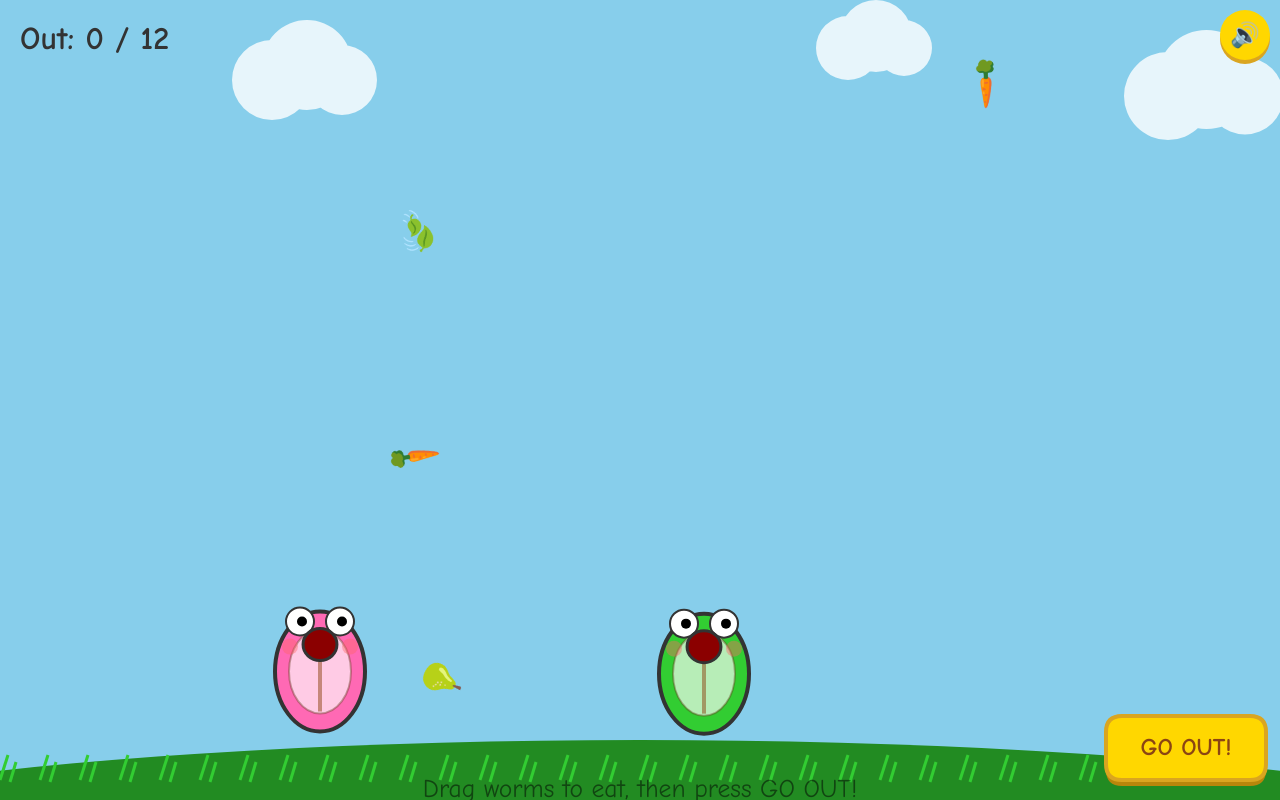
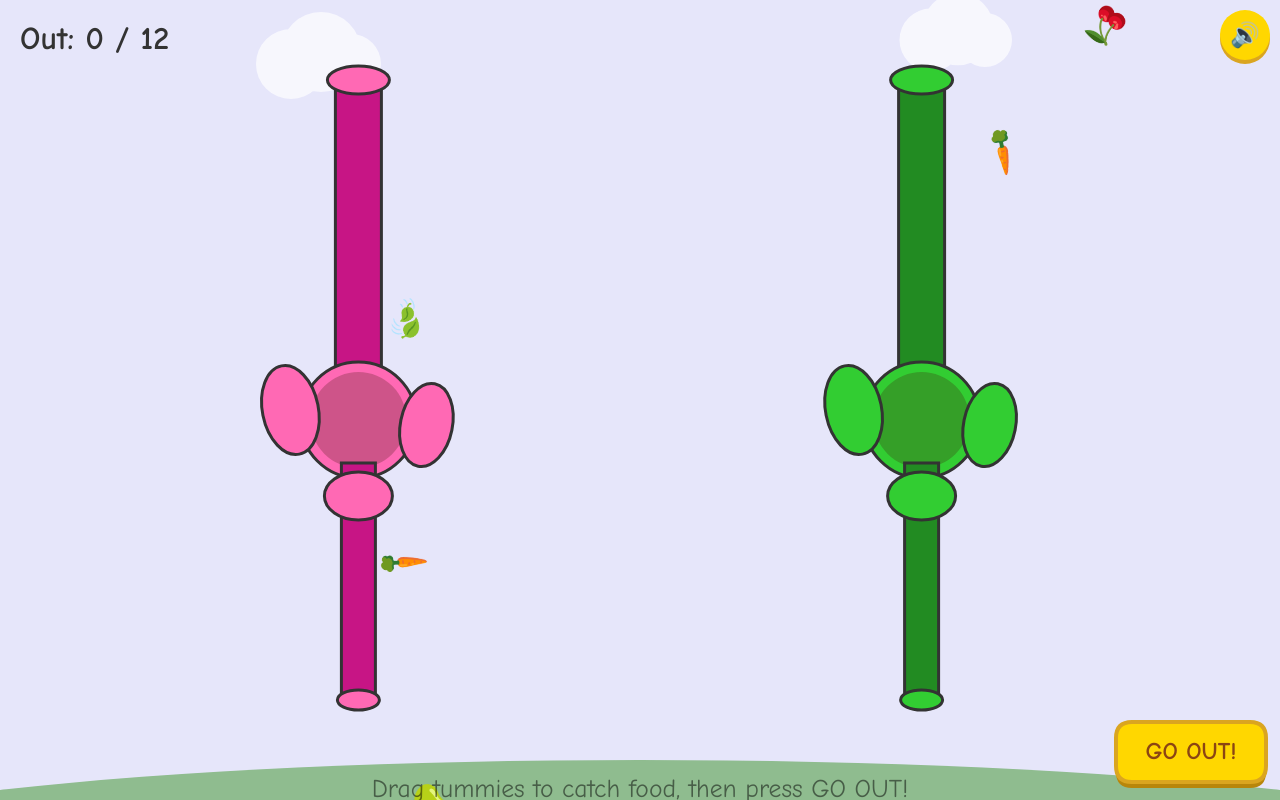
Before and after one commit to n2l3s4/hermes-game-2026-04-19-2, a plain HTML site: page index.html in a window 1280 px wide. Drawn offline with Linux system fonts and the light colour scheme.

Commit message:
Show inside tummy cross-section, no head visible

```diff
--- a/index.html
+++ b/index.html
@@ -6,7 +6,7 @@
 <title>Bobo's Worm Feast</title>
 <style>
   * { margin: 0; padding: 0; box-sizing: border-box; }
-  html, body { width: 100%; height: 100%; overflow: hidden; background: #87CEEB; font-family: 'Comic Sans MS', 'Chalkboard SE', sans-serif; }
+  html, body { width: 100%; height: 100%; overflow: hidden; background: #E6E6FA; font-family: 'Comic Sans MS', 'Chalkboard SE', sans-serif; }
   #gameCanvas { display: block; width: 100vw; height: 100vh; }
   #muteBtn { position: absolute; top: 10px; right: 10px; width: 50px; height: 50px; border: none; border-radius: 50%; background: #FFD700; font-size: 24px; cursor: pointer; z-index: 10; box-shadow: 0 4px 0 #DAA520; }
   #muteBtn:active { transform: translateY(4px); box-shadow: 0 0 0 #DAA520; }
@@ -65,22 +65,19 @@ function playMiss() {
 // Game state
 const foodsNeeded = 12;
 let foods = [];
-let tubeFoods = []; // foods inside worm tubes
-let poopedFoods = []; // foods flying out
+let tubeFoods = [];
+let poopedFoods = [];
 let gameOver = false;
 let spawnTimer = 0;
 let spawnInterval = 60;
 let score = 0;
-let worm1 = { x: 0, y: 0, w: 90, h: 120, color: '#FF69B4', targetX: 0 };
-let worm2 = { x: 0, y: 0, w: 90, h: 120, color: '#32CD32', targetX: 0 };
+let worm1 = { x: 0, targetX: 0, color: '#FF69B4', dark: '#C71585' };
+let worm2 = { x: 0, targetX: 0, color: '#32CD32', dark: '#228B22' };
 let draggedWorm = null;
 let foodTypes = ['🍎','🍐','🥕','🍇','🍒','🍃'];
 let particles = [];
 let winTime = 0;
-let buttonPressed = false;
 let buttonAnim = 0;
-
-// Button rect (set in draw)
 let outBtn = { x: 0, y: 0, w: 140, h: 70 };
 
 function resetGame() {
@@ -92,26 +89,22 @@ function resetGame() {
   score = 0;
   spawnTimer = 0;
   winTime = 0;
-  buttonPressed = false;
   buttonAnim = 0;
-  worm1.targetX = W * 0.25;
+  worm1.targetX = W * 0.28;
   worm1.x = worm1.targetX;
-  worm1.y = H - 160;
-  worm2.targetX = W * 0.55;
+  worm2.targetX = W * 0.72;
   worm2.x = worm2.targetX;
-  worm2.y = H - 160;
 }
 resetGame();
 
 function spawnFood() {
-  const size = 36;
-  const margin = Math.min(W, H) * 0.22;
+  const margin = W * 0.12;
   foods.push({
     x: margin + Math.random() * (W - margin * 2),
     y: -40,
-    size: size,
+    size: 34,
     type: foodTypes[Math.floor(Math.random() * foodTypes.length)],
-    speed: 2 + Math.random() * 2,
+    speed: 2.5 + Math.random() * 2,
     rot: Math.random() * Math.PI * 2,
     rotSpeed: (Math.random() - 0.5) * 0.1
   });
@@ -132,20 +125,18 @@ function addParticles(x, y, color) {
 function pressOutButton() {
   if (gameOver) return;
   initAudio();
-  buttonPressed = true;
   buttonAnim = 10;
-
-  // Find foods that have traveled far enough down the tube
   let released = 0;
   for (let i = tubeFoods.length - 1; i >= 0; i--) {
     let tf = tubeFoods[i];
-    if (tf.progress >= 0.6) {
+    if (tf.progress >= 0.5) {
       poopedFoods.push({
+        worm: tf.worm,
         x: tf.worm.x,
-        y: tf.worm.y + tf.worm.h/2,
+        y: H - 110,
         type: tf.type,
-        vx: (Math.random() - 0.5) * 8,
-        vy: 3 + Math.random() * 4,
+        vx: (Math.random() - 0.5) * 6,
+        vy: 2 + Math.random() * 3,
         rot: Math.random() * Math.PI * 2,
         rotSpeed: (Math.random() - 0.5) * 0.2
       });
@@ -153,7 +144,6 @@ function pressOutButton() {
       released++;
     }
   }
-
   if (released > 0) {
     playPop();
     for (let i = 0; i < released; i++) addParticles(W/2, H - 80, '#8B4513');
@@ -166,14 +156,12 @@ function pressOutButton() {
   }
 }
 
-// Input
 function getWormAt(x, y) {
   for (let w of [worm1, worm2]) {
-    if (x > w.x - w.w/2 - 20 && x < w.x + w.w/2 + 20 && y > w.y - 20 && y < w.y + w.h + 20) return w;
+    if (x > w.x - 70 && x < w.x + 70 && y > 60 && y < H - 40) return w;
   }
   return null;
 }
-
 function isOnButton(x, y) {
   return x > outBtn.x && x < outBtn.x + outBtn.w && y > outBtn.y && y < outBtn.y + outBtn.h;
 }
@@ -189,8 +177,7 @@ canvas.addEventListener('mousedown', e => {
 canvas.addEventListener('mousemove', e => {
   if (!draggedWorm) return;
   const r = canvas.getBoundingClientRect();
-  const x = e.clientX - r.left;
-  draggedWorm.targetX = Math.max(60, Math.min(W - 60, x));
+  draggedWorm.targetX = Math.max(80, Math.min(W - 80, e.clientX - r.left));
 });
 window.addEventListener('mouseup', () => draggedWorm = null);
 
@@ -208,19 +195,18 @@ canvas.addEventListener('touchmove', e => {
   e.preventDefault();
   if (!draggedWorm) return;
   const r = canvas.getBoundingClientRect();
-  const t = e.touches[0];
-  draggedWorm.targetX = Math.max(60, Math.min(W - 60, t.clientX - r.left));
+  draggedWorm.targetX = Math.max(80, Math.min(W - 80, e.touches[0].clientX - r.left));
 }, {passive:false});
 window.addEventListener('touchend', () => draggedWorm = null);
 
 window.addEventListener('keydown', e => {
   initAudio();
   if (gameOver) { resetGame(); return; }
-  const step = 25;
-  if (e.key === 'ArrowLeft') { worm1.targetX = Math.max(60, worm1.targetX - step); }
-  if (e.key === 'ArrowRight') { worm1.targetX = Math.min(W - 60, worm1.targetX + step); }
-  if (e.key === 'a' || e.key === 'A') { worm2.targetX = Math.max(60, worm2.targetX - step); }
-  if (e.key === 'd' || e.key === 'D') { worm2.targetX = Math.min(W - 60, worm2.targetX + step); }
+  const step = 30;
+  if (e.key === 'ArrowLeft') { worm1.targetX = Math.max(80, worm1.targetX - step); }
+  if (e.key === 'ArrowRight') { worm1.targetX = Math.min(W - 80, worm1.targetX + step); }
+  if (e.key === 'a' || e.key === 'A') { worm2.targetX = Math.max(80, worm2.targetX - step); }
+  if (e.key === 'd' || e.key === 'D') { worm2.targetX = Math.min(W - 80, worm2.targetX + step); }
   if (e.key === ' ' || e.key === 'Enter') { pressOutButton(); }
 });
 
@@ -229,89 +215,114 @@ document.getElementById('muteBtn').addEventListener('click', () => {
   document.getElementById('muteBtn').textContent = muted ? '🔇' : '🔊';
 });
 
-function drawWorm(w, time) {
-  const wobble = Math.sin(time * 0.005 + w.x) * 4;
-  const mouthOpen = Math.max(10, 22 + Math.sin(time * 0.008) * 6);
+function drawTummy(w) {
+  const cx = w.x;
+  const throatW = 46;
+  const stomachR = 58;
+  const topY = 80;
+  const bellyY = H / 2 + 20;
+  const bottomY = H - 100;
+
   ctx.save();
-  ctx.translate(w.x, w.y + wobble);
 
-  // Body
+  // Throat tube (esophagus)
+  ctx.fillStyle = w.dark;
+  ctx.fillRect(cx - throatW/2, topY, throatW, bellyY - topY - stomachR + 10);
+  ctx.strokeStyle = '#333';
+  ctx.lineWidth = 3;
+  ctx.strokeRect(cx - throatW/2, topY, throatW, bellyY - topY - stomachR + 10);
+
+  // Throat opening at top
   ctx.fillStyle = w.color;
   ctx.beginPath();
-  ctx.ellipse(0, 35, w.w/2, w.h/2, 0, 0, Math.PI * 2);
+  ctx.ellipse(cx, topY, throatW/2 + 8, 14, 0, 0, Math.PI*2);
   ctx.fill();
-  ctx.lineWidth = 4;
-  ctx.strokeStyle = '#333';
   ctx.stroke();
 
-  // --- TUBE WINDOW (see-through belly) ---
-  ctx.fillStyle = 'rgba(255, 255, 255, 0.65)';
+  // Stomach (big round belly)
+  ctx.fillStyle = w.color;
   ctx.beginPath();
-  ctx.ellipse(0, 35, w.w/2 - 14, w.h/2 - 18, 0, 0, Math.PI * 2);
+  ctx.ellipse(cx, bellyY, stomachR, stomachR, 0, 0, Math.PI*2);
   ctx.fill();
-  ctx.strokeStyle = 'rgba(100, 60, 30, 0.4)';
-  ctx.lineWidth = 2;
   ctx.stroke();
 
-  // Tube path line
-  ctx.strokeStyle = 'rgba(139, 69, 19, 0.5)';
-  ctx.lineWidth = 4;
+  // Inside stomach window (darker, see-through)
+  ctx.fillStyle = 'rgba(60, 20, 10, 0.25)';
   ctx.beginPath();
-  ctx.moveTo(0, 5);
-  ctx.lineTo(0, 75);
+  ctx.ellipse(cx, bellyY, stomachR - 10, stomachR - 10, 0, 0, Math.PI*2);
+  ctx.fill();
+
+  // Bottom exit tube
+  ctx.fillStyle = w.dark;
+  ctx.fillRect(cx - throatW/2 + 6, bellyY + stomachR - 15, throatW - 12, bottomY - (bellyY + stomachR) + 15);
+  ctx.strokeRect(cx - throatW/2 + 6, bellyY + stomachR - 15, throatW - 12, bottomY - (bellyY + stomachR) + 15);
+
+  // Bottom opening
+  ctx.fillStyle = w.color;
+  ctx.beginPath();
+  ctx.ellipse(cx, bottomY, throatW/2 - 2, 10, 0, 0, Math.PI*2);
+  ctx.fill();
   ctx.stroke();
 
-  // Draw foods inside tube
+  // Wiggly body walls around the tummy (no head!)
+  ctx.fillStyle = w.color;
+  ctx.beginPath();
+  // left lobe
+  ctx.ellipse(cx - stomachR - 10, bellyY - 10, 28, 45, -0.2, 0, Math.PI*2);
+  ctx.fill(); ctx.stroke();
+  // right lobe
+  ctx.beginPath();
+  ctx.ellipse(cx + stomachR + 10, bellyY + 5, 26, 42, 0.2, 0, Math.PI*2);
+  ctx.fill(); ctx.stroke();
+  // bottom lobe
+  ctx.beginPath();
+  ctx.ellipse(cx, bellyY + stomachR + 18, 34, 24, 0, 0, Math.PI*2);
+  ctx.fill(); ctx.stroke();
+
+  // Foods inside tube / stomach
   for (let tf of tubeFoods) {
     if (tf.worm !== w) continue;
-    const ty = 5 + tf.progress * 70; // travel from top to bottom of tube
-    ctx.font = '20px sans-serif';
+    let fx, fy;
+    if (tf.progress < 0.35) {
+      // falling down throat
+      const t = tf.progress / 0.35;
+      fx = cx + (Math.random() - 0.5) * 8; // slight jitter
+      fy = topY + 20 + t * (bellyY - topY - stomachR + 10);
+    } else if (tf.progress < 0.65) {
+      // settling in belly
+      const t = (tf.progress - 0.35) / 0.3;
+      const angle = t * Math.PI * 2 + (tf.type.charCodeAt(0));
+      const r = (stomachR - 22) * (0.3 + 0.7 * t);
+      fx = cx + Math.cos(angle) * r * 0.6;
+      fy = bellyY + Math.sin(angle) * r * 0.4;
+    } else {
+      // moving to bottom
+      const t = (tf.progress - 0.65) / 0.35;
+      fx = cx;
+      fy = bellyY + (stomachR - 15) + t * (bottomY - (bellyY + stomachR - 15));
+    }
+    ctx.font = '22px sans-serif';
     ctx.textAlign = 'center';
     ctx.textBaseline = 'middle';
-    ctx.fillText(tf.type, 0, ty);
+    ctx.fillText(tf.type, fx, fy);
   }
-
-  // Eyes
-  ctx.fillStyle = '#FFF';
-  ctx.beginPath(); ctx.arc(-20, -15, 14, 0, Math.PI*2); ctx.fill(); ctx.strokeStyle='#333'; ctx.lineWidth=2; ctx.stroke();
-  ctx.beginPath(); ctx.arc(20, -15, 14, 0, Math.PI*2); ctx.fill(); ctx.stroke();
-  ctx.fillStyle = '#000';
-  ctx.beginPath(); ctx.arc(-18, -15, 5, 0, Math.PI*2); ctx.fill();
-  ctx.beginPath(); ctx.arc(22, -15, 5, 0, Math.PI*2); ctx.fill();
-
-  // Mouth
-  ctx.fillStyle = '#8B0000';
-  ctx.beginPath();
-  ctx.ellipse(0, 8, mouthOpen, 16, 0, 0, Math.PI*2);
-  ctx.fill();
-  ctx.strokeStyle = '#333';
-  ctx.lineWidth = 3;
-  ctx.stroke();
-
-  // Cheeks
-  ctx.fillStyle = 'rgba(255,100,100,0.4)';
-  ctx.beginPath(); ctx.arc(-30, 10, 8, 0, Math.PI*2); ctx.fill();
-  ctx.beginPath(); ctx.arc(30, 10, 8, 0, Math.PI*2); ctx.fill();
 
   ctx.restore();
 }
 
 function drawOutButton() {
-  const bw = Math.min(160, W * 0.22);
-  const bh = 64;
+  const bw = Math.min(150, W * 0.22);
+  const bh = 60;
   const bx = W - bw - 14;
-  const by = H - bh - 20;
+  const by = H - bh - 18;
   outBtn = { x: bx, y: by, w: bw, h: bh };
-
   const pressOffset = buttonAnim > 0 ? 4 : 0;
   if (buttonAnim > 0) buttonAnim--;
 
-  // Shadow
   ctx.fillStyle = '#B8860B';
   roundRect(bx, by + 6, bw, bh, 16);
   ctx.fill();
 
-  // Button body
   ctx.fillStyle = '#FFD700';
   roundRect(bx, by + pressOffset, bw, bh, 16);
   ctx.fill();
@@ -320,36 +331,46 @@ function drawOutButton() {
   roundRect(bx, by + pressOffset, bw, bh, 16);
   ctx.stroke();
 
-  // Text
   ctx.fillStyle = '#8B4513';
-  ctx.font = `bold ${Math.max(18, bw * 0.15)}px Comic Sans MS`;
+  ctx.font = `bold ${Math.max(18, bw * 0.16)}px Comic Sans MS`;
   ctx.textAlign = 'center';
   ctx.textBaseline = 'middle';
   ctx.fillText('GO OUT!', bx + bw/2, by + pressOffset + bh/2);
 }
 
-function drawGround() {
-  ctx.fillStyle = '#228B22';
+function roundRect(x, y, w, h, r) {
   ctx.beginPath();
-  ctx.ellipse(W/2, H + 80, W * 0.8, 140, 0, 0, Math.PI*2);
-  ctx.fill();
-  ctx.strokeStyle = '#32CD32';
-  ctx.lineWidth = 3;
-  for (let i = 0; i < W; i += 40) {
-    ctx.beginPath(); ctx.moveTo(i, H - 20); ctx.lineTo(i + 8, H - 45); ctx.stroke();
-    ctx.beginPath(); ctx.moveTo(i + 10, H - 18); ctx.lineTo(i + 16, H - 38); ctx.stroke();
+  ctx.moveTo(x + r, y);
+  ctx.lineTo(x + w - r, y);
+  ctx.quadraticCurveTo(x + w, y, x + w, y + r);
+  ctx.lineTo(x + w, y + h - r);
+  ctx.quadraticCurveTo(x + w, y + h, x + w - r, y + h);
+  ctx.lineTo(x + r, y + h);
+  ctx.quadraticCurveTo(x, y + h, x, y + h - r);
+  ctx.lineTo(x, y + r);
+  ctx.quadraticCurveTo(x, y, x + r, y);
+  ctx.closePath();
+}
+
+function drawStar(cx, cy, spikes, outer, inner) {
+  let rot = Math.PI/2 * 3, x = cx, y = cy, step = Math.PI/spikes;
+  ctx.beginPath(); ctx.moveTo(cx, cy - outer);
+  for (let i = 0; i < spikes; i++) {
+    x = cx + Math.cos(rot) * outer; y = cy + Math.sin(rot) * outer; ctx.lineTo(x, y); rot += step;
+    x = cx + Math.cos(rot) * inner; y = cy + Math.sin(rot) * inner; ctx.lineTo(x, y); rot += step;
   }
+  ctx.lineTo(cx, cy - outer); ctx.closePath(); ctx.fill();
 }
 
 function drawClouds() {
-  ctx.fillStyle = 'rgba(255,255,255,0.8)';
+  ctx.fillStyle = 'rgba(255,255,255,0.7)';
   const time = Date.now();
-  const clouds = [{x: W*0.15, y: H*0.1, s: 1}, {x: W*0.6, y: H*0.06, s: 0.8}, {x: W*0.85, y: H*0.12, s: 1.1}];
+  const clouds = [{x: W*0.2, y: H*0.08, s: 1}, {x: W*0.7, y: H*0.05, s: 0.9}];
   clouds.forEach(c => {
-    const cx = ((c.x + time * 0.02) % (W + 200)) - 100;
-    ctx.beginPath(); ctx.arc(cx, c.y, 40 * c.s, 0, Math.PI*2);
-    ctx.arc(cx + 35*c.s, c.y - 15*c.s, 45*c.s, 0, Math.PI*2);
-    ctx.arc(cx + 70*c.s, c.y, 35*c.s, 0, Math.PI*2);
+    const cx = ((c.x + time * 0.015) % (W + 200)) - 100;
+    ctx.beginPath(); ctx.arc(cx, c.y, 35 * c.s, 0, Math.PI*2);
+    ctx.arc(cx + 30*c.s, c.y - 12*c.s, 40*c.s, 0, Math.PI*2);
+    ctx.arc(cx + 60*c.s, c.y, 30*c.s, 0, Math.PI*2);
     ctx.fill();
   });
 }
@@ -358,7 +379,6 @@ function drawGameOver() {
   const alpha = Math.min(1, (Date.now() - winTime) / 800);
   ctx.fillStyle = `rgba(0,0,0,${alpha * 0.5})`;
   ctx.fillRect(0, 0, W, H);
-
   ctx.save();
   ctx.globalAlpha = alpha;
   const boxW = Math.min(420, W - 40);
@@ -392,33 +412,8 @@ function drawGameOver() {
   ctx.restore();
 }
 
-function roundRect(x, y, w, h, r) {
-  ctx.beginPath();
-  ctx.moveTo(x + r, y);
-  ctx.lineTo(x + w - r, y);
-  ctx.quadraticCurveTo(x + w, y, x + w, y + r);
-  ctx.lineTo(x + w, y + h - r);
-  ctx.quadraticCurveTo(x + w, y + h, x + w - r, y + h);
-  ctx.lineTo(x + r, y + h);
-  ctx.quadraticCurveTo(x, y + h, x, y + h - r);
-  ctx.lineTo(x, y + r);
-  ctx.quadraticCurveTo(x, y, x + r, y);
-  ctx.closePath();
-}
-
-function drawStar(cx, cy, spikes, outer, inner) {
-  let rot = Math.PI/2 * 3, x = cx, y = cy, step = Math.PI/spikes;
-  ctx.beginPath(); ctx.moveTo(cx, cy - outer);
-  for (let i = 0; i < spikes; i++) {
-    x = cx + Math.cos(rot) * outer; y = cy + Math.sin(rot) * outer; ctx.lineTo(x, y); rot += step;
-    x = cx + Math.cos(rot) * inner; y = cy + Math.sin(rot) * inner; ctx.lineTo(x, y); rot += step;
-  }
-  ctx.lineTo(cx, cy - outer); ctx.closePath(); ctx.fill();
-}
-
 function update() {
   if (gameOver) return;
-
   worm1.x += (worm1.targetX - worm1.x) * 0.15;
   worm2.x += (worm2.targetX - worm2.x) * 0.15;
 
@@ -426,7 +421,7 @@ function update() {
   if (spawnTimer > spawnInterval) {
     spawnFood();
     spawnTimer = 0;
-    spawnInterval = Math.max(25, 60 - score * 2);
+    spawnInterval = Math.max(25, 55 - score * 2);
   }
 
   for (let i = foods.length - 1; i >= 0; i--) {
@@ -436,16 +431,12 @@ function update() {
 
     for (let w of [worm1, worm2]) {
       const dx = f.x - w.x;
-      const dy = f.y - (w.y + 8);
-      if (Math.abs(dx) < 32 && Math.abs(dy) < 32) {
-        tubeFoods.push({
-          worm: w,
-          type: f.type,
-          progress: 0
-        });
+      const dy = f.y - 80; // throat opening
+      if (Math.abs(dx) < 30 && Math.abs(dy) < 30) {
+        tubeFoods.push({ worm: w, type: f.type, progress: 0 });
         foods.splice(i, 1);
         playChomp();
-        addParticles(w.x, w.y + 20, w.color);
+        addParticles(w.x, 90, w.color);
         break;
       }
     }
@@ -456,13 +447,11 @@ function update() {
     }
   }
 
-  // Advance food through tubes
   for (let tf of tubeFoods) {
-    tf.progress += 0.008;
+    tf.progress += 0.006;
     if (tf.progress > 1) tf.progress = 1;
   }
 
-  // Update pooped foods
   for (let i = poopedFoods.length - 1; i >= 0; i--) {
     let p = poopedFoods[i];
     p.x += p.vx;
@@ -472,7 +461,6 @@ function update() {
     if (p.y > H + 50) poopedFoods.splice(i, 1);
   }
 
-  // Particles
   for (let i = particles.length - 1; i >= 0; i--) {
     let p = particles[i];
     p.x += p.vx; p.y += p.vy; p.vy += 0.2; p.life--;
@@ -481,13 +469,16 @@ function update() {
 }
 
 function draw() {
-  const time = Date.now();
   ctx.clearRect(0, 0, W, H);
-
-  ctx.fillStyle = '#87CEEB';
+  ctx.fillStyle = '#E6E6FA';
   ctx.fillRect(0, 0, W, H);
   drawClouds();
-  drawGround();
+
+  // Ground
+  ctx.fillStyle = '#8FBC8F';
+  ctx.beginPath();
+  ctx.ellipse(W/2, H + 60, W * 0.7, 100, 0, 0, Math.PI*2);
+  ctx.fill();
 
   // Falling foods
   ctx.textAlign = 'center';
@@ -501,16 +492,16 @@ function draw() {
     ctx.restore();
   }
 
-  // Worms (tube foods drawn inside)
-  drawWorm(worm1, time);
-  drawWorm(worm2, time);
+  // Tummy cross-sections (no heads!)
+  drawTummy(worm1);
+  drawTummy(worm2);
 
   // Pooped foods
   for (let p of poopedFoods) {
     ctx.save();
     ctx.translate(p.x, p.y);
     ctx.rotate(p.rot);
-    ctx.font = '28px sans-serif';
+    ctx.font = '26px sans-serif';
     ctx.fillText(p.type, 0, 0);
     ctx.restore();
   }
@@ -523,20 +514,17 @@ function draw() {
   }
   ctx.globalAlpha = 1;
 
-  // GO OUT button
   drawOutButton();
 
-  // Score
   ctx.fillStyle = '#333';
   ctx.font = `bold ${Math.max(14, W * 0.025)}px Comic Sans MS`;
   ctx.textAlign = 'left';
   ctx.fillText(`Out: ${score} / ${foodsNeeded}`, 20, 40);
 
-  // Hint
   ctx.fillStyle = 'rgba(0,0,0,0.5)';
   ctx.font = `${Math.max(12, W * 0.02)}px Comic Sans MS`;
   ctx.textAlign = 'center';
-  ctx.fillText('Drag worms to eat, then press GO OUT!', W/2, H - 10);
+  ctx.fillText('Drag tummies to catch food, then press GO OUT!', W/2, H - 10);
 
   if (gameOver) drawGameOver();
 }
```
